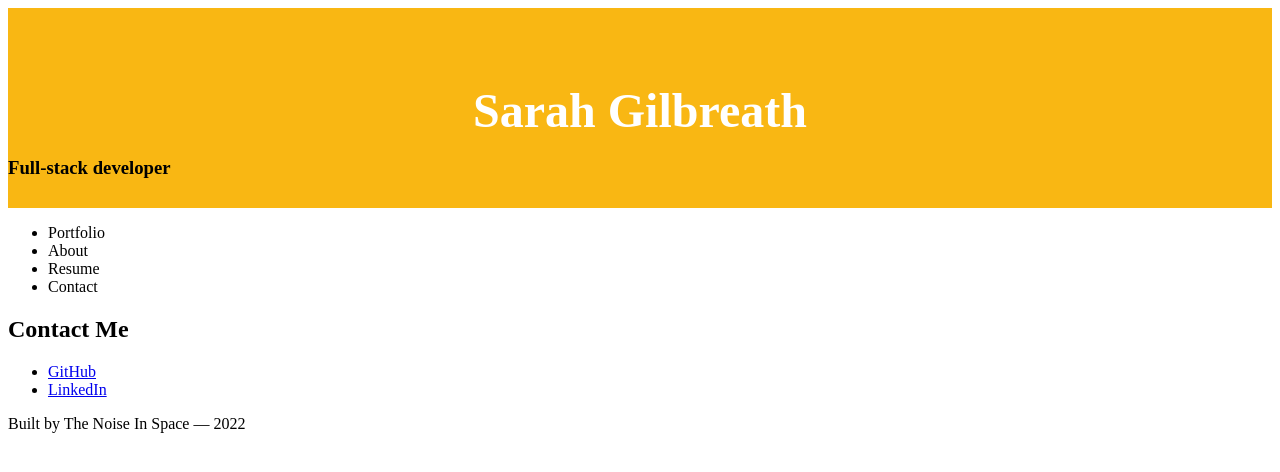
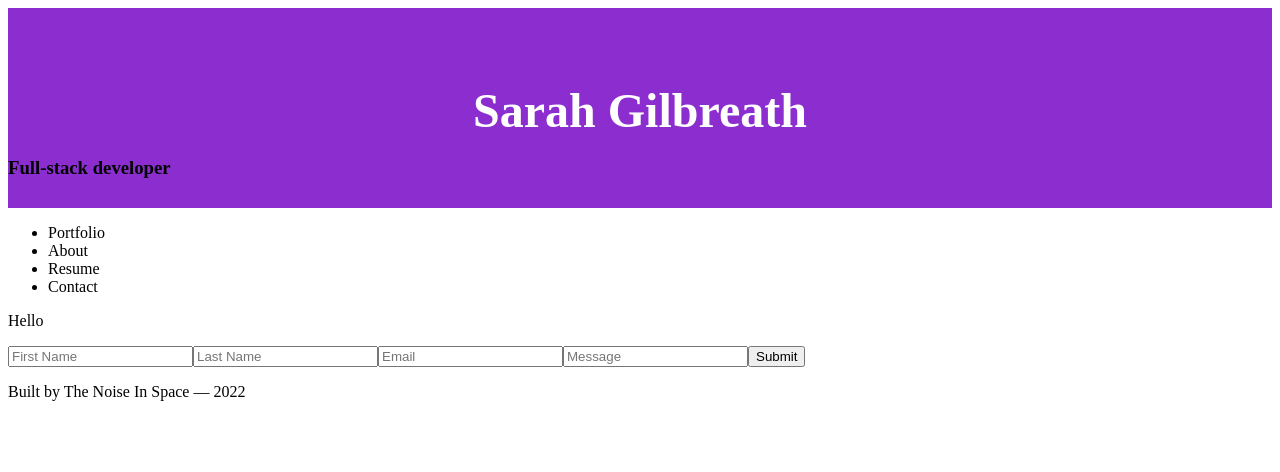
Before and after one commit to thenoiseinspace/react-portfolio, a React (Create React App) app: page / in a window 1280 px wide. Both pictures are taken after a click on the item "Contact". Shown: the top 472 px of the page. Built offline with nearby package versions, Linux system fonts and the light colour scheme.

Commit message:
adding contaact form

```diff
--- a/src/components/Contact.js
+++ b/src/components/Contact.js
@@ -1,3 +1,6 @@
+import React, { useState } from 'react';
+import '../styles/styles.css';
+
 const Contact = () => {
     return (
         <div className="parentWrapper">
@@ -13,62 +16,84 @@ const Contact = () => {
     )
 };
 
-export default Contact;
+
+function Form() {
+      // Here we set two state variables for firstName and lastName using `useState`
+      const [firstName, setFirstName] = useState('');
+      const [lastName, setLastName] = useState('');
+      const [emailSubmission, setEmailSubmission] = useState('');
+      const [messageSubmission, setMessageSubmission] = useState('');
+
+      const handleInputChange = (e) => {
+        // Getting the value and name of the input which triggered the change
+        const { name, value } = e.target;
+
+        // Ternary statement that will call either setFirstName or setLastName based on what field the user is typing in
+        return name === 'firstName' ? setFirstName(value) : setLastName(value);
+      };
+
+      const handleFormSubmit = (e) => {
+        // Preventing the default behavior of the form submit (which is to refresh the page)
+        e.preventDefault();
+
+        // Alert the user their first and last name, clear the inputs
+        alert(`Hello ${firstName} ${lastName}`);
+        setFirstName('');
+        setLastName('');
+      };
+
+      return (
+        <div>
+          <p>
+            Hello {firstName} {lastName}
+          </p>
+          <form className="form">
+            <input
+              value={firstName}
+              name="firstName"
+              onChange={handleInputChange}
+              type="text"
+              placeholder="First Name"
+            />
+            <input
+              value={lastName}
+              name="lastName"
+              onChange={handleInputChange}
+              type="text"
+              placeholder="Last Name"
+            />
+            <input
+              value={emailSubmission}
+              name="emailSubmission"
+              onChange={handleInputChange}
+              type="email"
+              placeholder="Email"
+            />
+            <input
+              value={messageSubmission}
+              name="messageSubmission"
+              onChange={handleInputChange}
+              type="text"
+              placeholder="Message"
+            />
+            <button type="button" onClick={handleFormSubmit}>
+              Submit
+            </button>
+          </form>
+        </div>
+      );
+    }
+
+    export default Form;
 
 
-////////
-// import React, { useState } from 'react';
-// import './style.css';
+// export default Contact;
 
-// function Form() {
-//   // Here we set two state variables for firstName and lastName using `useState`
-//   const [firstName, setFirstName] = useState('');
-//   const [lastName, setLastName] = useState('');
+////////////////////////////////////////////////////
 
-//   const handleInputChange = (e) => {
-//     // Getting the value and name of the input which triggered the change
-//     const { name, value } = e.target;
+// WHEN I move my cursor out of one of the form fields without entering text
+// THEN I receive a notification that this field is required
+// WHEN I enter text into the email address field
+// THEN I receive a notification if I have entered an invalid email address
 
-//     // Ternary statement that will call either setFirstName or setLastName based on what field the user is typing in
-//     return name === 'firstName' ? setFirstName(value) : setLastName(value);
-//   };
-
-//   const handleFormSubmit = (e) => {
-//     // Preventing the default behavior of the form submit (which is to refresh the page)
-//     e.preventDefault();
-
-//     // Alert the user their first and last name, clear the inputs
-//     alert(`Hello ${firstName} ${lastName}`);
-//     setFirstName('');
-//     setLastName('');
-//   };
-
-//   return (
-//     <div>
-//       <p>
-//         Hello {firstName} {lastName}
-//       </p>
-//       <form className="form">
-//         <input
-//           value={firstName}
-//           name="firstName"
-//           onChange={handleInputChange}
-//           type="text"
-//           placeholder="First Name"
-//         />
-//         <input
-//           value={lastName}
-//           name="lastName"
-//           onChange={handleInputChange}
-//           type="text"
-//           placeholder="Last Name"
-//         />
-//         <button type="button" onClick={handleFormSubmit}>
-//           Submit
-//         </button>
-//       </form>
-//     </div>
-//   );
-// }
-
-// export default Form;
+////////////////////////////////////////////////////
--- a/src/styles/Header.css
+++ b/src/styles/Header.css
@@ -1,5 +1,7 @@
 .header {
-  background: #f9b713;
+  background: #8C2DD0ff;
+  /* background-image: url('https://cdn.pixabay.com/photo/2016/08/14/12/41/water-lily-1592793_1280.png'); */
+  /* background-image: url("https://cdn.pixabay.com/photo/2015/08/29/23/45/mosaic-913658_1280.jpg"); */
   height: 200px;
 }
 
--- /dev/null
+++ b/src/styles/index.css
@@ -0,0 +1,10 @@
+body {
+    margin: 0;
+    -webkit-font-smoothing: antialiased;
+    -moz-osx-font-smoothing: grayscale;
+  }
+
+  code {
+    font-family: source-code-pro, Menlo, Monaco, Consolas, 'Courier New',
+      monospace;
+  }
```
